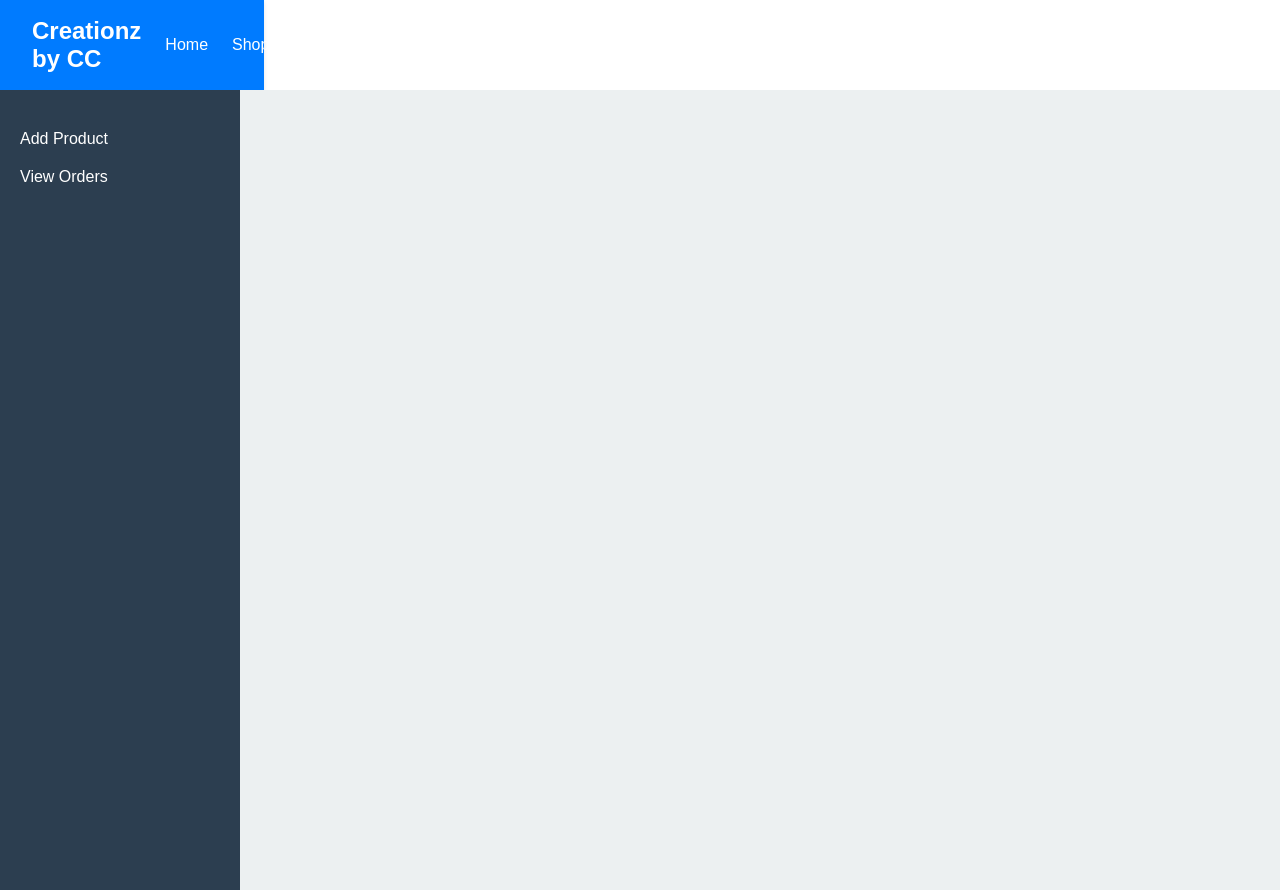
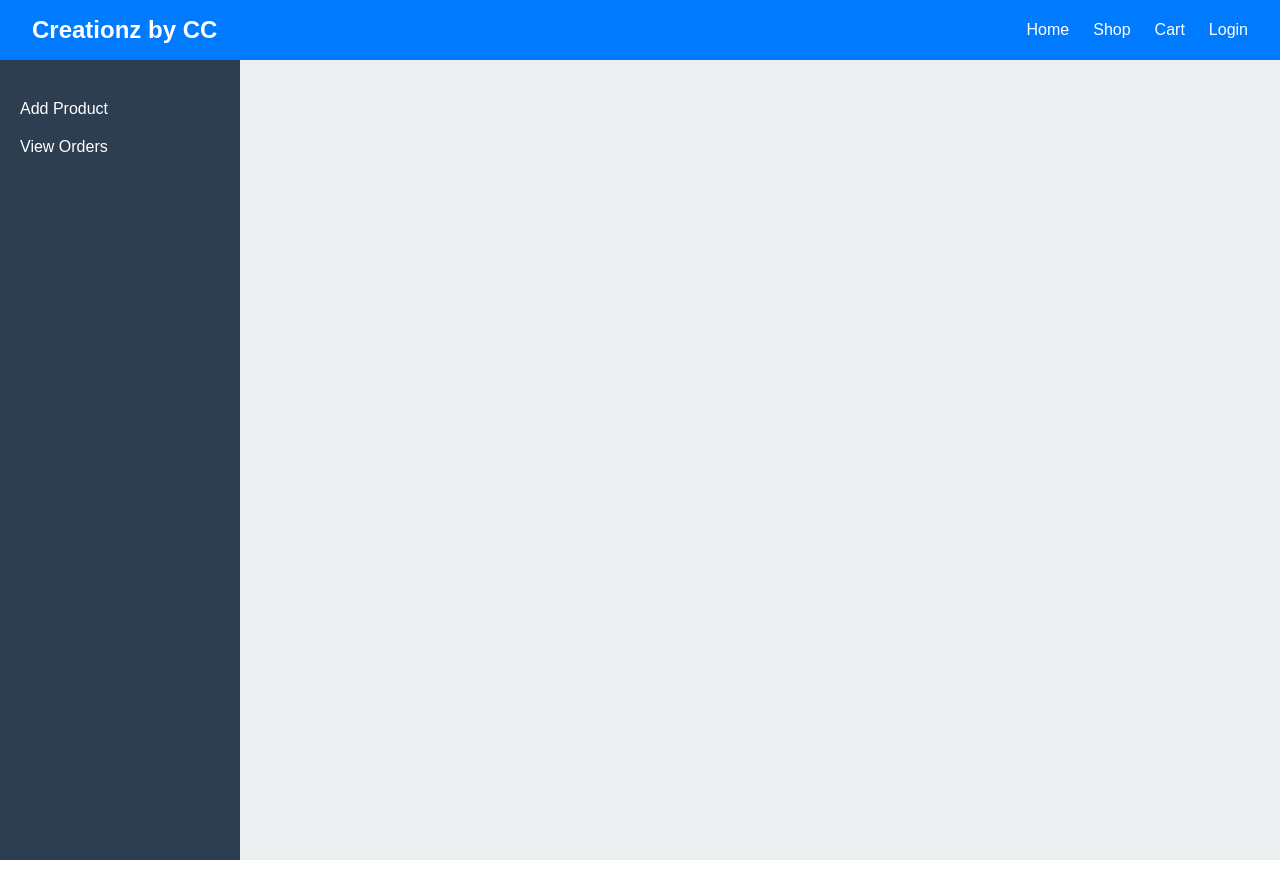
Before and after one commit to lexbanzonjr/creationz, a React (Create React App) app: page /admin in a window 1280 px wide. After the commit the page ends 860 px from the top, so only its background shows below. Built offline with nearby package versions, Linux system fonts and the light colour scheme.

Commit message:
Fix stylings

```diff
--- a/src/pages/admin/Dashboard.module.css
+++ b/src/pages/admin/Dashboard.module.css
@@ -5,29 +5,29 @@
   font-family: Arial, sans-serif;
 }
 
-nav {
+.nav {
   width: 200px;
   background-color: #2c3e50;
   color: white;
   padding: 20px;
 }
 
-nav ul {
+.nav ul {
   list-style: none;
   padding: 0;
 }
 
-nav li {
+.nav li {
   margin: 20px 0;
 }
 
-nav a {
+.nav a {
   text-decoration: none;
   color: white;
   font-size: 16px;
 }
 
-nav a:hover {
+.nav a:hover {
   text-decoration: underline;
 }
 
```
